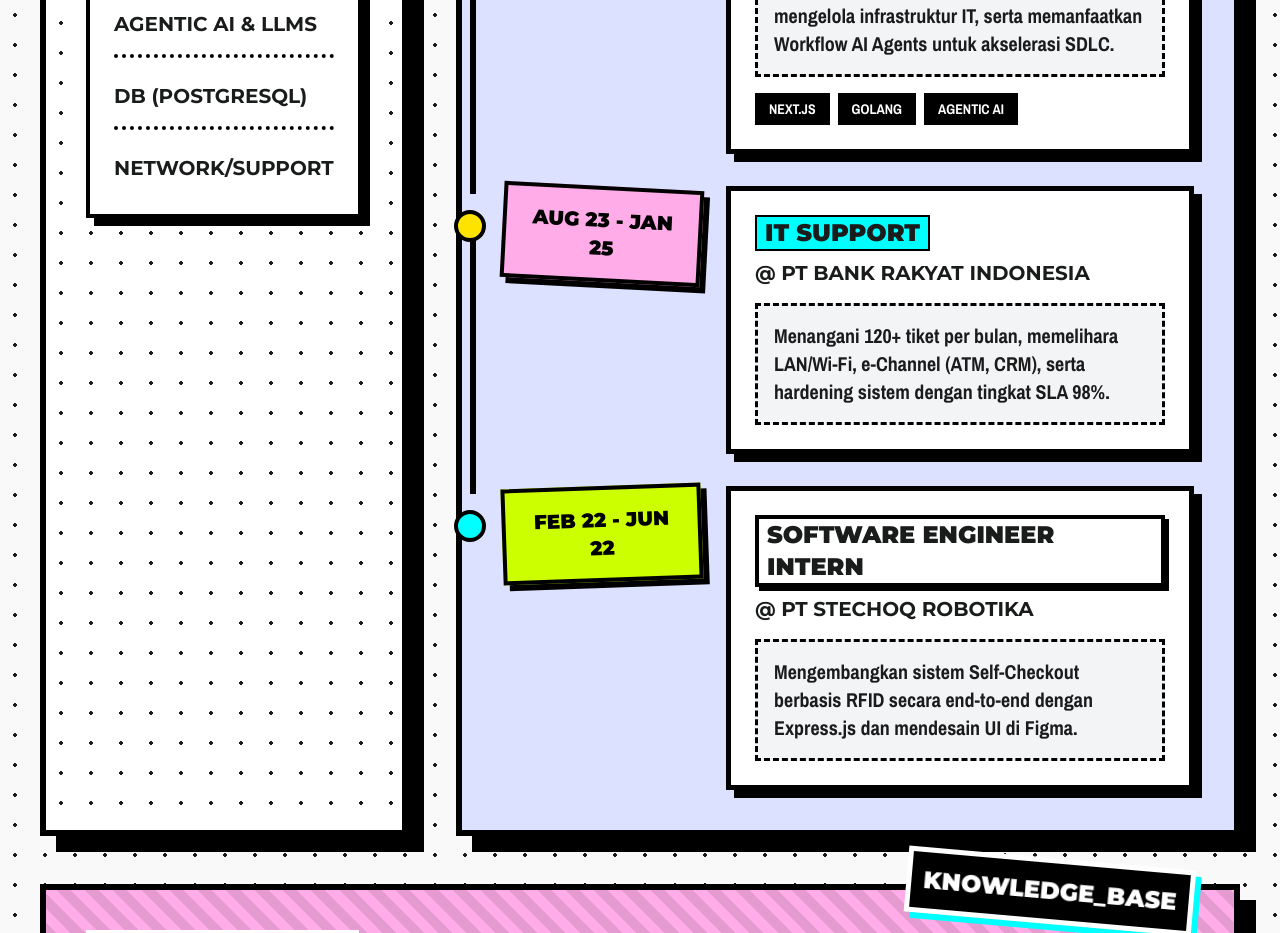
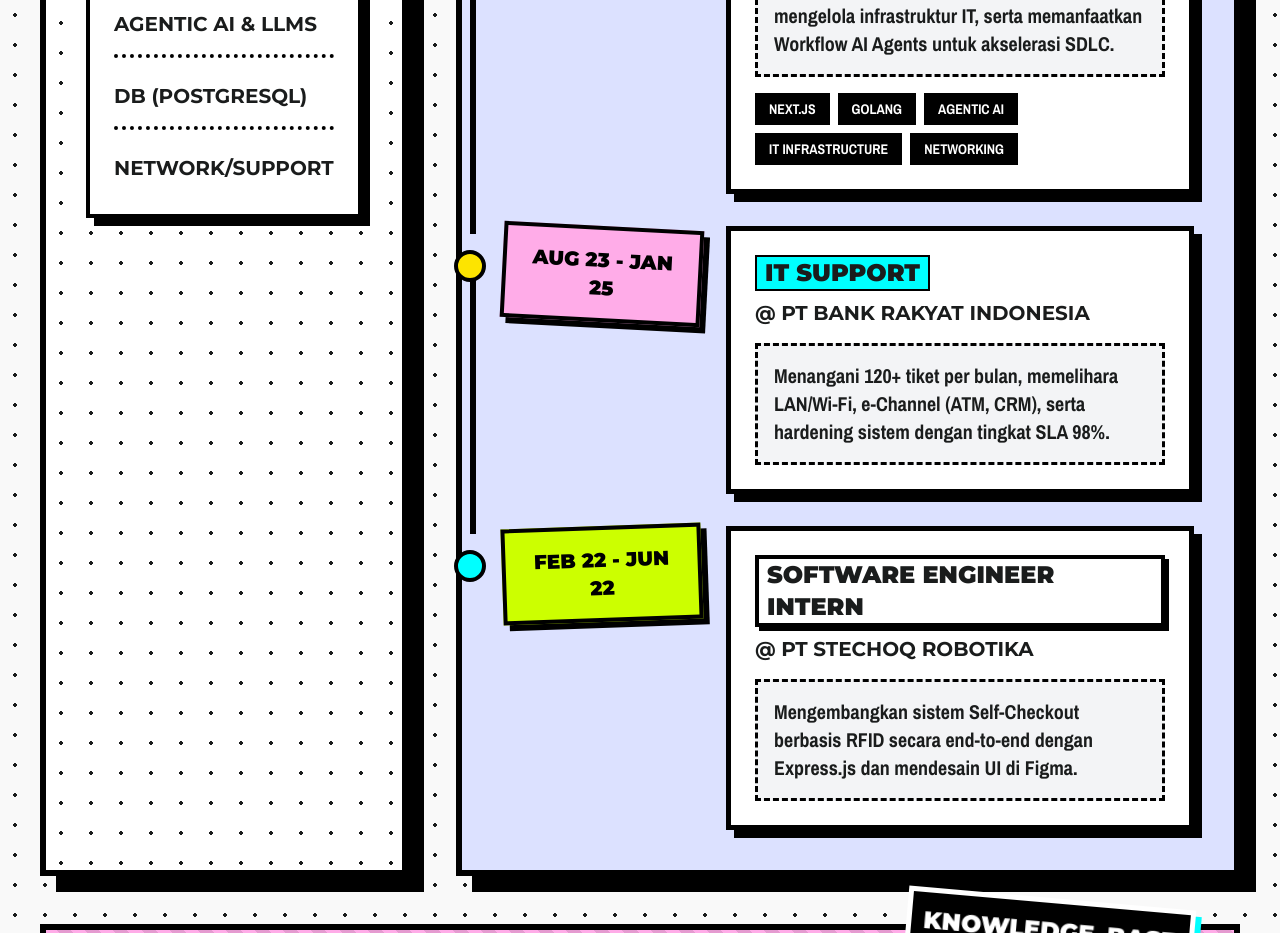
Before and after one commit to nopal087/PORTOFOLIO-2026, a Next.js app: page / in a window 1280 px wide. Shown: the part 2940-3873 px from the top of the page. Built offline with nearby package versions, Linux system fonts and the light colour scheme.

Commit message:
docs: add IT support tags to PT Reska experience

```diff
--- a/src/app/page.tsx
+++ b/src/app/page.tsx
@@ -157,6 +157,8 @@
 <span className="bg-black text-white px-3 py-1 font-bold uppercase text-sm border-2 border-black">Next.js</span>
 <span className="bg-black text-white px-3 py-1 font-bold uppercase text-sm border-2 border-black">Golang</span>
 <span className="bg-black text-white px-3 py-1 font-bold uppercase text-sm border-2 border-black">Agentic AI</span>
+<span className="bg-black text-white px-3 py-1 font-bold uppercase text-sm border-2 border-black">IT Infrastructure</span>
+<span className="bg-black text-white px-3 py-1 font-bold uppercase text-sm border-2 border-black">Networking</span>
 </div>
 </div>
 </div>
```
